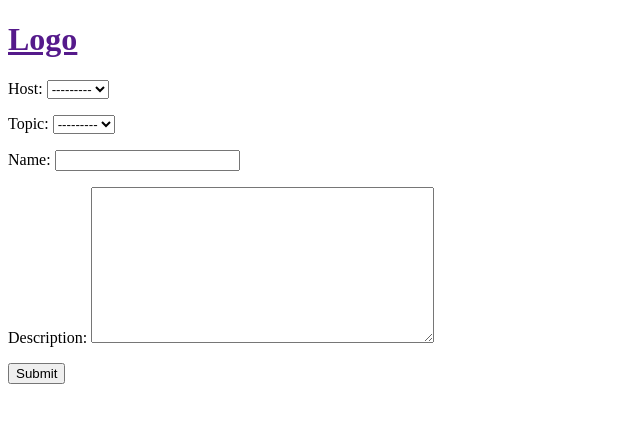
After one commit to Bop2305/django-postgre-api, a Django app: page /playground/create_room in a window 1280 px wide. The commit adds this page. Shown: the top 423 px of the page, without its empty margins (0-640 px from the left). Run offline with Django 4.2, Linux system fonts and the light colour scheme; data comes from the database, SQL or seed files in the repository; both versions use the stored data as it was after the commit.

Commit message:
create room

```diff
--- /dev/null
+++ b/store/playground/forms.py
@@ -0,0 +1,9 @@
+from django.forms import ModelForm
+
+from .models import Room
+
+
+class RoomCreateForm(ModelForm):
+    class Meta:
+        model = Room
+        fields = '__all__'
--- a/store/playground/models.py
+++ b/store/playground/models.py
@@ -11,7 +11,7 @@ class Topic(models.Model):
 
 
 class Room(models.Model):
-    # host =
+    host = models.ForeignKey(User, null=True, blank=True, on_delete=models.SET_NULL)
     topic = models.ForeignKey(Topic, null=True, blank=True, on_delete=models.SET_NULL)
     name = models.CharField(max_length=200)
     description = models.TextField(null=True, blank=True)
--- a/store/playground/templates/playground/room.html
+++ b/store/playground/templates/playground/room.html
@@ -5,6 +5,8 @@
   <thead>
     <tr>
       <th>ID</th>
+      <th>Host</th>
+      <th>Topic</th>
       <th>Name</th>
       <th>Description</th>
     </tr>
@@ -13,6 +15,8 @@
     {% for room in rooms %}
     <tr>
       <td>{{room.id}}</td>
+      <td>{{room.host.username}}</td>
+      <td>{{room.topic.name}}</td>
       <td>{{room.name}}</td>
       <td>{{room.description}}</td>
     </tr>
--- /dev/null
+++ b/store/playground/templates/playground/room_form.html
@@ -0,0 +1,9 @@
+{% extends "main.html" %} {% block content %}
+<div>
+  <form action="" method="POST">
+    {% csrf_token %} {{form.as_p}}
+    <input value="Submit" type="submit" />
+  </form>
+</div>
+
+{% endblock content %}
--- a/store/playground/urls.py
+++ b/store/playground/urls.py
@@ -5,4 +5,5 @@ urlpatterns = [
     path('home', views.home, name="home"),
     path('rooms', views.rooms, name="rooms"),
     path('room/<pk>', views.room, name="room"),
+    path('create_room', views.create_room, name="create_room"),
 ]
--- a/store/playground/views.py
+++ b/store/playground/views.py
@@ -1,4 +1,6 @@
-from django.shortcuts import render
+from django.shortcuts import redirect, render
+
+from .forms import RoomCreateForm
 from .models import Room, Message
 
 # Create your views here.
@@ -22,3 +24,13 @@ def room(request, pk):
         print(pk)
     context = {'pk': pk}
     return render(request, 'playground/room.html', context)
+
+def create_room(request):
+    form = RoomCreateForm()
+    if request.method == 'POST':
+        form = RoomCreateForm(request.POST)
+        if form.is_valid:
+            form.save()
+            return redirect('rooms')
+    context = {'form': form}
+    return render(request, 'playground/room_form.html', context)
```
Also changed, not shown: store/db.sqlite3, store/playground/migrations/0004_room_host.py (added), 1 other file.
